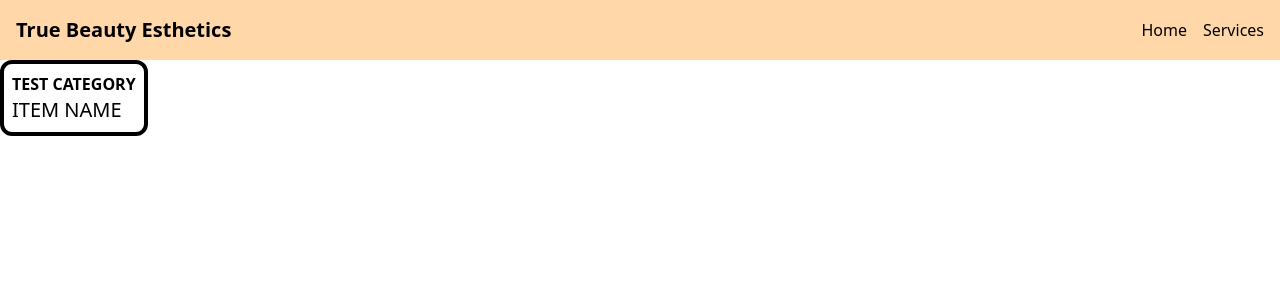
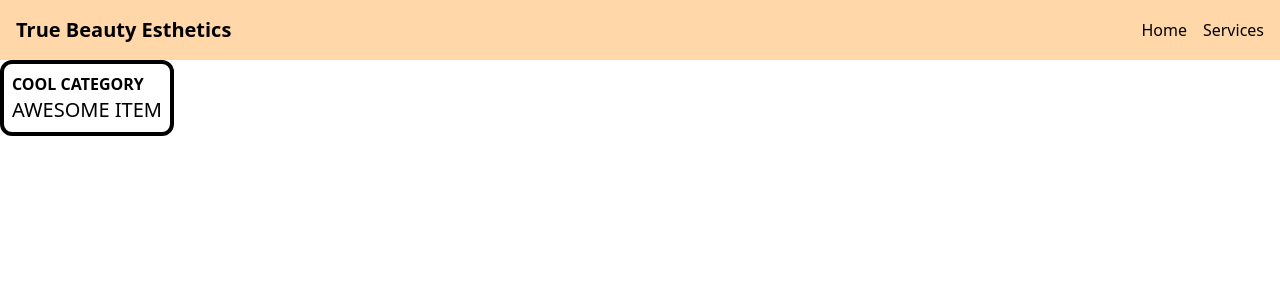
Before and after one commit to xandwr/true-beauty-esthetics, a SvelteKit app: page / in a window 1280 px wide. Shown: the top 300 px of the page. Built offline with nearby package versions, Linux system fonts and the light colour scheme.

Commit message:
Export props

```diff
--- a/src/components/catalog/catalogItem.svelte
+++ b/src/components/catalog/catalogItem.svelte
@@ -1,8 +1,8 @@
 <!-- $components/catalog/catalogItem.svelte -->
 
 <script>
-    const category = "test category";
-    const itemName = "item name";
+    export let category;
+    export let itemName;
 </script>
 
 <div class="border-4 rounded-xl p-2 w-fit h-fit">
--- a/src/components/catalog/catalogList.svelte
+++ b/src/components/catalog/catalogList.svelte
@@ -5,5 +5,5 @@
 </script>
 
 <div>
-    <CatalogItem />
+    <CatalogItem category="cool category" itemName="awesome item" />
 </div>
```
